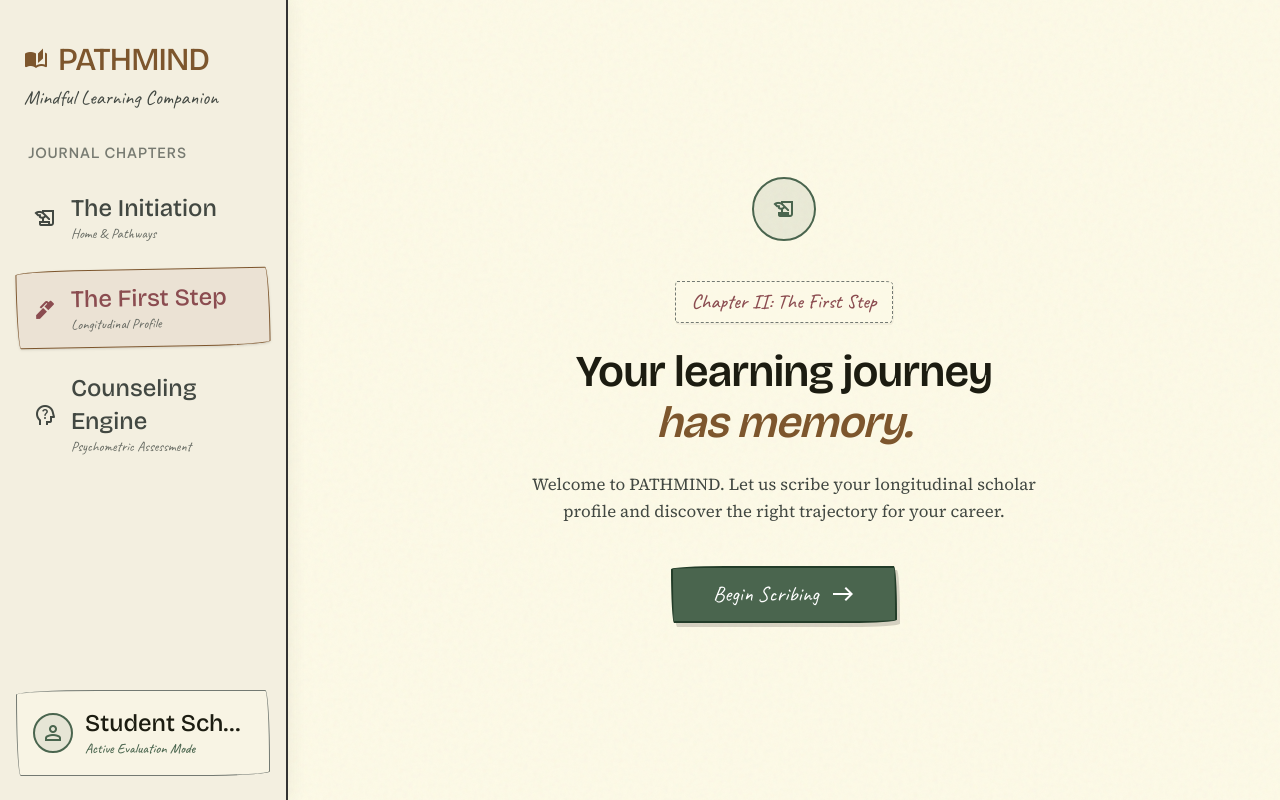
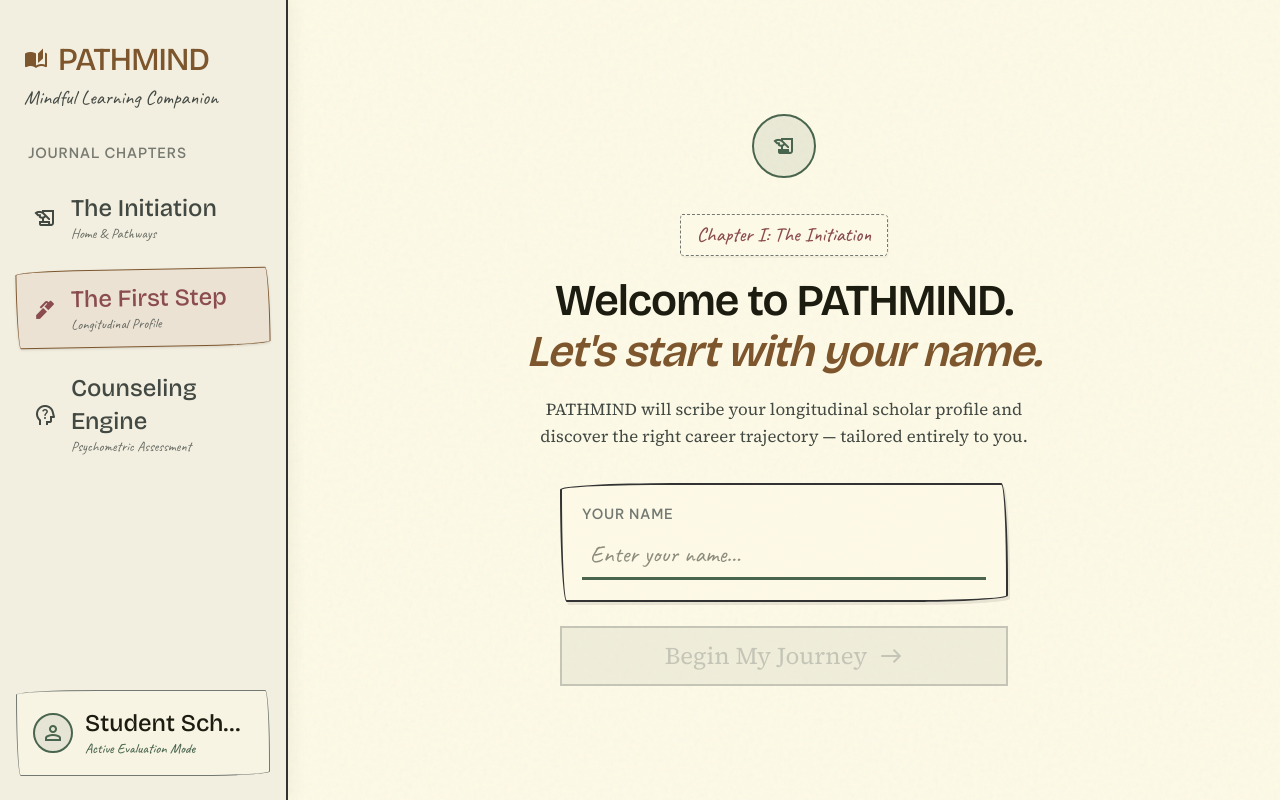
Before and after one commit to akshat2685/pathmind, a Next.js app in the folder frontend/: page /pathmind/onboarding in a window 1280 px wide. Built offline with nearby package versions, Linux system fonts and the light colour scheme.

Commit message:
feat: zero hardcoded data - user name gate on intro, dynamic person/goal/identity to counseling API

```diff
--- a/frontend/src/components/pathmind/OnboardingFlow.tsx
+++ b/frontend/src/components/pathmind/OnboardingFlow.tsx
@@ -13,7 +13,8 @@ import { SynthesisStep } from "./steps/SynthesisStep";
 export function OnboardingFlow() {
   const [step, setStep] = useState(0);
 
-  // State to hold collected user data
+  // State to hold collected user data — all from real user input
+  const [userName, setUserName] = useState<string>("");
   const [identity, setIdentity] = useState<string>("");
   const [goal, setGoal] = useState<string>("");
   const [evidence, setEvidence] = useState<EvidenceItem[]>([]);
@@ -30,7 +31,17 @@ export function OnboardingFlow() {
           <div className="w-full max-w-3xl mx-auto">
             <AnimatePresence mode="wait">
               {step === 0 && (
-                <IntroStep key="intro" onNext={nextStep} />
+                <IntroStep
+                  key="intro"
+                  onNext={(name) => {
+                    setUserName(name);
+                    // Save name to localStorage so AssessmentFlow can pick it up
+                    if (typeof window !== "undefined") {
+                      localStorage.setItem("pathmind_user_name", name);
+                    }
+                    nextStep();
+                  }}
+                />
               )}
 
               {step === 1 && (
@@ -38,6 +49,9 @@ export function OnboardingFlow() {
                   key="identity"
                   onNext={(id) => {
                     setIdentity(id);
+                    if (typeof window !== "undefined") {
+                      localStorage.setItem("pathmind_user_identity", id);
+                    }
                     nextStep();
                   }}
                   onBack={prevStep}
@@ -49,6 +63,9 @@ export function OnboardingFlow() {
                   key="goal"
                   onNext={(g) => {
                     setGoal(g);
+                    if (typeof window !== "undefined") {
+                      localStorage.setItem("pathmind_user_goal", g);
+                    }
                     nextStep();
                   }}
                   onBack={prevStep}
@@ -69,6 +86,7 @@ export function OnboardingFlow() {
               {step === 4 && (
                 <SynthesisStep
                   key="synthesis"
+                  userName={userName}
                   identity={identity}
                   goal={goal}
                   evidence={evidence}
--- a/frontend/src/components/pathmind/assessment/AssessmentFlow.tsx
+++ b/frontend/src/components/pathmind/assessment/AssessmentFlow.tsx
@@ -100,23 +100,27 @@ export function AssessmentFlow() {
   const [isSynthesizing, setIsSynthesizing] = useState(false);
   const [profile, setProfile] = useState<Record<string, unknown> | null>(null);
 
+  // Real User Data from Onboarding (pulled from localStorage)
+  const [userName, setUserName] = useState<string>("");
+  const [userIdentity, setUserIdentity] = useState<string>("");
+  const [userGoal, setUserGoal] = useState<string>("");
+
   // Real User Evidence State
   const [evidenceList, setEvidenceList] = useState<EvidenceItem[]>([]);
   const [showEvidenceDrawer, setShowEvidenceDrawer] = useState(false);
   const [portfolioLink, setPortfolioLink] = useState("");
   const fileInputRef = useRef<HTMLInputElement>(null);
 
-  // Load evidence from localStorage on mount
+  // Load all user data from localStorage on mount
   useEffect(() => {
     if (typeof window !== "undefined") {
       try {
         const stored = localStorage.getItem("pathmind_user_evidence");
-        if (stored) {
-          setEvidenceList(JSON.parse(stored));
-        }
-      } catch {
-        // ignore JSON parse error
-      }
+        if (stored) setEvidenceList(JSON.parse(stored));
+      } catch { /* ignore */ }
+      setUserName(localStorage.getItem("pathmind_user_name") || "");
+      setUserIdentity(localStorage.getItem("pathmind_user_identity") || "");
+      setUserGoal(localStorage.getItem("pathmind_user_goal") || "");
     }
   }, []);
 
@@ -196,18 +200,23 @@ export function AssessmentFlow() {
           SelfEfficacy: Number(newResponses["se1"] || 0)
         };
 
+        // Build dynamic user context — entirely from what the user provided
+        const personId = userName ? userName.toLowerCase().replace(/\s+/g, "-") : "anonymous-scholar";
+        const goals = userGoal ? [userGoal] : [];
+        const constraints = userIdentity ? [`Life stage: ${userIdentity}`] : [];
+
         const res = await fetch(`${baseUrl}/api/counseling/synthesize`, {
           method: "POST",
           headers: { "Content-Type": "application/json" },
           body: JSON.stringify({
-            person_id: "scholar-candidate",
-            goals: ["Master AI / Machine Learning and Systems Engineering"],
-            constraints: ["Requires strictly grounded evidence"],
-            evidence: evidenceList, // REAL user-supplied evidence (empty if none uploaded)
+            person_id: personId,
+            goals,
+            constraints,
+            evidence: evidenceList, // user-supplied (empty array if none uploaded)
             assessment_results: [
               {
                 assessment_id: "riasec-scct-comprehensive-v1",
-                person_id: "scholar-candidate",
+                person_id: personId,
                 timestamp: new Date().toISOString(),
                 schema_type: "RIASEC_SCCT",
                 raw_responses: newResponses,
@@ -227,8 +236,8 @@ export function AssessmentFlow() {
         console.error(err);
         setProfile({
           error: {
-            code: "SOURCE_UNAVAILABLE",
-            message: "The strict ADK counseling backend is initializing."
+            code: "CONNECTION_ERROR",
+            message: "We could not reach the counseling service. Please check your connection and try again."
           }
         });
       } finally {
@@ -250,16 +259,25 @@ export function AssessmentFlow() {
               <span className="material-symbols-outlined text-lg" style={{ fontVariationSettings: "'FILL' 1" }}>
                 psychology_alt
               </span>
-              <span className="font-note-handwritten text-xl font-medium">Chapter III: Strict Psychometrics</span>
+              <span className="font-note-handwritten text-xl font-medium">
+                {userName ? `${userName}'s Assessment` : "Psychometric Assessment"}
+              </span>
             </div>
 
             <h1 className="font-headline-lg text-4xl sm:text-5xl text-on-surface mb-4">
-              Evidence-Informed <br />
-              <span className="text-secondary italic">Psychometric Engine</span>
+              {userName ? `Welcome, ${userName}` : "Career Assessment"}<br />
+              <span className="text-secondary italic">Let&apos;s find your path</span>
             </h1>
 
+            {userGoal && (
+              <div className="mb-4 px-4 py-3 sketch-border bg-surface-container-low/80 text-left">
+                <span className="font-label-md text-xs uppercase tracking-wider text-outline block mb-1">Your stated goal</span>
+                <p className="font-note-handwritten text-xl text-on-surface">&ldquo;{userGoal}&rdquo;</p>
+              </div>
+            )}
+
             <p className="font-body-md text-lg text-on-surface-variant mb-6 leading-relaxed max-w-lg mx-auto">
-              Evaluates your true Holland RIASEC interests and SCCT self-efficacy strictly without bias or flattering assumptions.
+              Answer each question honestly. Your results are used to give you a personalized, evidence-grounded career assessment.
             </p>
 
             {/* Evidence Quick Panel */}
--- a/frontend/src/components/pathmind/steps/IntroStep.tsx
+++ b/frontend/src/components/pathmind/steps/IntroStep.tsx
@@ -1,12 +1,18 @@
 "use client";
 
 import { motion } from "framer-motion";
+import { useState } from "react";
 
 interface IntroStepProps {
-  onNext: () => void;
+  onNext: (name: string) => void;
 }
 
 export function IntroStep({ onNext }: IntroStepProps) {
+  const [name, setName] = useState("");
+  const [touched, setTouched] = useState(false);
+
+  const validation = name.trim().length >= 2;
+
   return (
     <motion.div
       initial={{ opacity: 0, y: 10 }}
@@ -15,7 +21,7 @@ export function IntroStep({ onNext }: IntroStepProps) {
       transition={{ duration: 0.5, ease: "easeOut" }}
       className="flex flex-col items-center justify-center text-center max-w-2xl mx-auto px-4 py-8"
     >
-      <div className="space-y-6">
+      <div className="space-y-5">
         <motion.div
           initial={{ opacity: 0, scale: 0.95 }}
           animate={{ opacity: 1, scale: 1 }}
@@ -29,32 +35,60 @@ export function IntroStep({ onNext }: IntroStepProps) {
         </motion.div>
 
         <div className="inline-flex items-center gap-2 px-4 py-1.5 sketchy-chip text-tertiary">
-          <span className="font-note-handwritten text-xl font-medium">Chapter II: The First Step</span>
+          <span className="font-note-handwritten text-xl font-medium">Chapter I: The Initiation</span>
         </div>
 
         <h1 className="font-headline-lg text-4xl sm:text-5xl text-on-surface">
-          Your learning journey <br className="hidden sm:block" />
+          Welcome to PATHMIND.<br />
           <span className="text-secondary italic">
-            has memory.
+            Let&apos;s start with your name.
           </span>
         </h1>
 
         <p className="font-body-md text-lg text-on-surface-variant max-w-lg mx-auto leading-relaxed">
-          Welcome to PATHMIND. Let us scribe your longitudinal scholar profile and discover the right trajectory for your career.
+          PATHMIND will scribe your longitudinal scholar profile and discover the right career trajectory — tailored entirely to you.
         </p>
       </div>
 
       <motion.div
-        className="mt-10"
+        className="mt-8 w-full max-w-md"
         initial={{ opacity: 0 }}
         animate={{ opacity: 1 }}
-        transition={{ delay: 0.4, duration: 0.5 }}
+        transition={{ delay: 0.3, duration: 0.5 }}
       >
+        <div className="mb-6 sketch-border p-5 bg-surface-container-low/90 text-left">
+          <label className="font-label-md text-xs uppercase tracking-wider text-outline block mb-2">
+            Your Name
+          </label>
+          <input
+            type="text"
+            value={name}
+            onChange={(e) => {
+              setName(e.target.value);
+              if (!touched) setTouched(true);
+            }}
+            placeholder="Enter your name..."
+            className="w-full hand-drawn-input px-2 py-1.5 text-xl"
+            autoFocus
+            onKeyDown={(e) => {
+              if (e.key === "Enter" && validation) onNext(name.trim());
+            }}
+          />
+          {touched && !validation && (
+            <p className="text-xs text-error mt-2 font-body-md">
+              Please enter at least 2 characters.
+            </p>
+          )}
+        </div>
+
         <button
-          onClick={onNext}
-          className="ink-wash-btn-primary px-10 py-3 text-2xl flex items-center gap-3 cursor-pointer"
+          onClick={() => { if (validation) onNext(name.trim()); }}
+          disabled={!validation}
+          className={`w-full py-3 text-2xl flex items-center justify-center gap-3 cursor-pointer ${
+            validation ? "ink-wash-btn-primary" : "opacity-40 cursor-not-allowed bg-surface-dim border-2 border-outline text-outline"
+          }`}
         >
-          <span>Begin Scribing</span>
+          <span>Begin My Journey</span>
           <span className="material-symbols-outlined text-lg">east</span>
         </button>
       </motion.div>
```
Also changed, not shown: frontend/src/components/pathmind/steps/SynthesisStep.tsx (+33 -14 lines).
